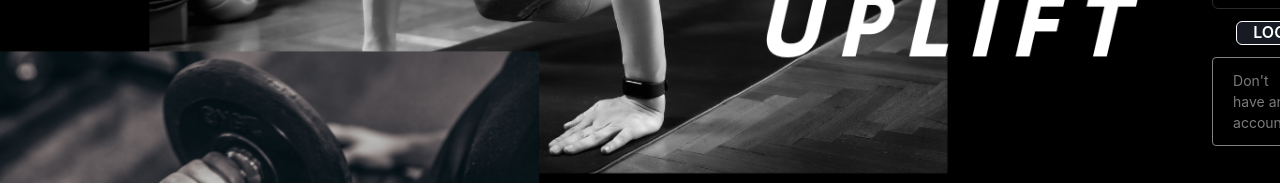
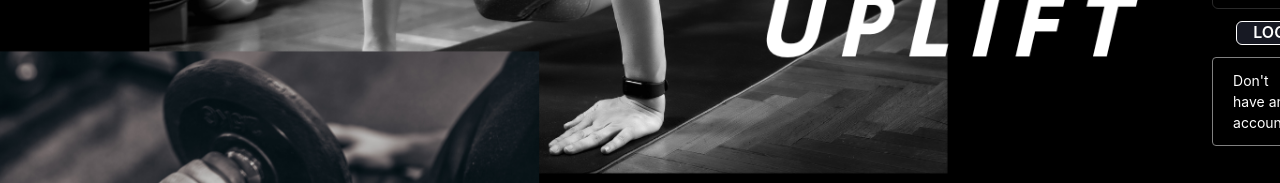
Before and after one commit to beccashamus23/workout-app, a React (Vite) app: page /auth in a window 1280 px wide. Shown: the part 367-550 px from the top of the page. Built offline with nearby package versions, Linux system fonts and the light colour scheme.

Commit message:
fixed login bug

```diff
--- a/src/components/Auth/AuthForm.tsx
+++ b/src/components/Auth/AuthForm.tsx
@@ -10,10 +10,9 @@ const AuthForm = () => {
     confirmPassword: "",
   });
   const handleAuth = () => {
-    if (input.email && input.password && input.confirmPassword) {
+    if (input.email && input.password) {
       navigate("/");
     }
-    return;
   };
   return (
     <>
@@ -57,15 +56,9 @@ const AuthForm = () => {
           </Button>
         </VStack>
       </Box>
-      <Box
-        border={"1px solid gray"}
-        borderRadius={4}
-        padding={3}
-        mt={2}
-        className="text-white"
-      >
+      <Box border={"1px solid gray"} borderRadius={4} padding={3} mt={2}>
         <Flex alignItems={"center"} justifyContent={"center"}>
-          <Box mx={2} fontSize={14}>
+          <Box mx={2} fontSize={14} color="white">
             {isLogin ? "Don't have an account?" : "Already have an account?"}
           </Box>
           <Box
```
